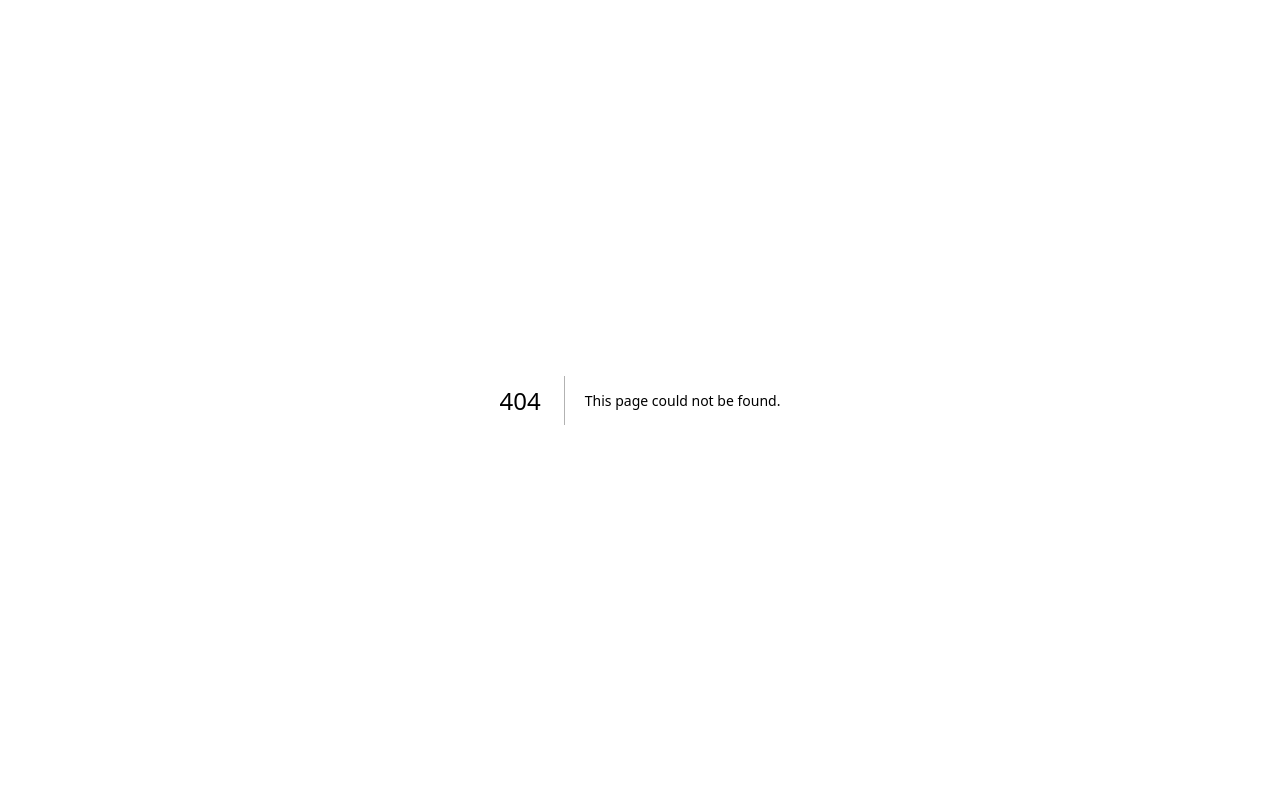
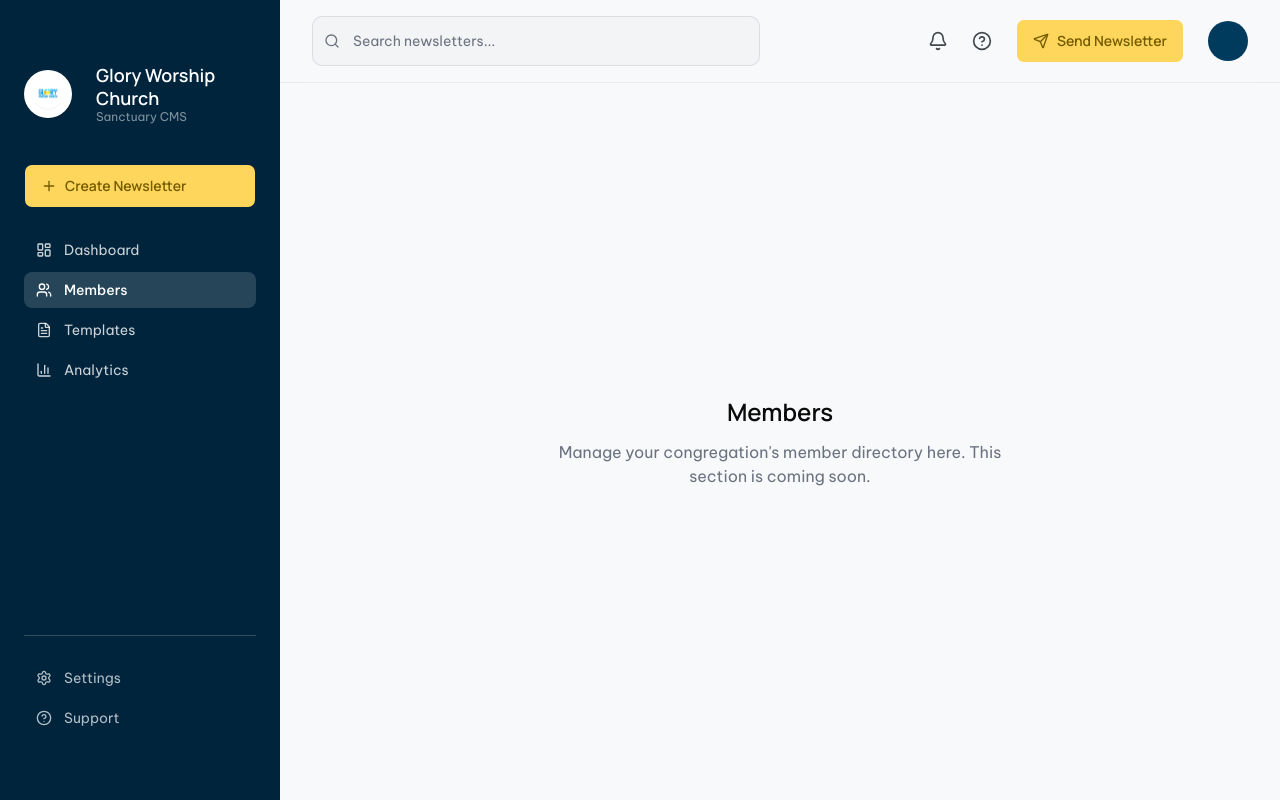
Before and after one commit to EzeoyeGoodluck/gwc-newsletter, a Next.js app: page /members in a window 1280 px wide. Before the commit this address had no page. Built offline with nearby package versions, Linux system fonts and the light colour scheme.

Commit message:
Add active nav indicator and placeholder pages for remaining routes
- Add usePathname-based active state highlighting to SideNavBar
- Create ComingSoon shared component for unbuilt sections
- Add placeholder pages for Members, Templates, Analytics, Settings, Support

```diff
--- /dev/null
+++ b/src/app/(admin)/analytics/page.tsx
@@ -0,0 +1,10 @@
+import { ComingSoon } from "@/components/dashboard/coming-soon";
+
+export default function AnalyticsPage() {
+  return (
+    <ComingSoon
+      title="Analytics"
+      description="Manage your congregation's analytics directory here. This section is coming soon."
+    />
+  );
+}
--- a/src/app/(admin)/dashboard/page.tsx
+++ b/src/app/(admin)/dashboard/page.tsx
@@ -1,4 +1,4 @@
-import { FileEdit, MailCheck, Users, Send, SendHorizontal } from "lucide-react";
+import { FileEdit, MailCheck, Users, SendHorizontal } from "lucide-react";
 import { KPICard } from "@/components/dashboard/kpi-card";
 
 export default function DashboardPage() {
--- /dev/null
+++ b/src/app/(admin)/members/page.tsx
@@ -0,0 +1,10 @@
+import { ComingSoon } from "@/components/dashboard/coming-soon";
+
+export default function MembersPage() {
+  return (
+    <ComingSoon
+      title="Members"
+      description="Manage your congregation's member directory here. This section is coming soon."
+    />
+  );
+}
--- /dev/null
+++ b/src/app/(admin)/settings/page.tsx
@@ -0,0 +1,10 @@
+import { ComingSoon } from "@/components/dashboard/coming-soon";
+
+export default function SettingsPage() {
+  return (
+    <ComingSoon
+      title="Settings"
+      description="Manage your congregation's member settings here. This section is coming soon."
+    />
+  );
+}
--- /dev/null
+++ b/src/app/(admin)/support/page.tsx
@@ -0,0 +1,10 @@
+import { ComingSoon } from "@/components/dashboard/coming-soon";
+
+export default function SupportPage() {
+  return (
+    <ComingSoon
+      title="Support"
+      description="Manage your congregation's support directory here. This section is coming soon."
+    />
+  );
+}
--- /dev/null
+++ b/src/app/(admin)/templates/page.tsx
@@ -0,0 +1,10 @@
+import { ComingSoon } from "@/components/dashboard/coming-soon";
+
+export default function TemplatesPage() {
+  return (
+    <ComingSoon
+      title="Template"
+      description="Manage your congregation's Template directory here. This section is coming soon."
+    />
+  );
+}
--- /dev/null
+++ b/src/components/dashboard/coming-soon.tsx
@@ -0,0 +1,15 @@
+interface ComingSoonProps {
+  title: string;
+  description: string;
+}
+
+export function ComingSoon({ title, description }: ComingSoonProps) {
+  return (
+    <div className="flex flex-col items-center justify-center h-full min-h-[60vh] text-center gap-3">
+      <h1 className="text-2xl font-gwc-heading font-semibold text-gwc-text">
+        {title}
+      </h1>
+      <p className="text-gwc-text-muted max-w-md">{description}</p>
+    </div>
+  );
+}
--- a/src/components/layout/side-nav-bar.tsx
+++ b/src/components/layout/side-nav-bar.tsx
@@ -1,5 +1,7 @@
+"use client";
 import Link from "next/link";
 import Image from "next/image";
+import { usePathname } from "next/navigation";
 import {
   Plus,
   LayoutDashboard,
@@ -10,6 +12,7 @@ import {
   HelpCircle,
 } from "lucide-react";
 import { GoldButton } from "@/components/ui/gold-button";
+import { cn } from "cn";
 
 const mainNavItems = [
   { label: "Dashboard", href: "/dashboard", icon: LayoutDashboard },
@@ -24,6 +27,7 @@ const secondaryNavItems = [
 ];
 
 export function SideNavBar() {
+  const pathname = usePathname();
   return (
     <aside className="fixed left-0 top-0 h-screen w-[280px] bg-gwc-navy px-6 py-16 flex flex-col justify-between">
       <div>
@@ -56,11 +60,18 @@ export function SideNavBar() {
         <nav className="flex flex-col gap-1">
           {mainNavItems.map((item) => {
             const Icon = item.icon;
+            const isActive =
+              pathname === item.href || pathname?.startsWith(`${item.href}/`);
             return (
               <Link
                 key={item.href}
                 href={item.href}
-                className="flex items-center gap-3 text-white/80 hover:text-white hover:bg-white/10 rounded-md px-3 py-2 text-sm transition-colors"
+                className={cn(
+                  "flex items-center gap-3 rounded-md px-3 py-2 text-sm transition-colors",
+                  isActive
+                    ? "bg-white/15 text-white font-medium"
+                    : "text-white/80 hover:text-white hover:bg-white/10"
+                )}
               >
                 <Icon className="h-4 w-4" />
                 {item.label}
@@ -73,11 +84,18 @@ export function SideNavBar() {
       <nav className="flex flex-col gap-1 border-t border-white/20 pt-6">
         {secondaryNavItems.map((item) => {
           const Icon = item.icon;
+          const isActive =
+            pathname === item.href || pathname?.startsWith(`${item.href}/`);
           return (
             <Link
               key={item.href}
               href={item.href}
-              className="flex items-center gap-3 text-white/70 hover:text-white hover:bg-white/10 rounded-md px-3 py-2 text-sm transition-colors"
+              className={cn(
+                "flex items-center gap-3 rounded-md px-3 py-2 text-sm transition-colors",
+                isActive
+                  ? "bg-white/15 text-white font-medium"
+                  : "text-white/70 hover:text-white hover:bg-white/10"
+              )}
             >
               <Icon className="h-4 w-4" />
               {item.label}
```
